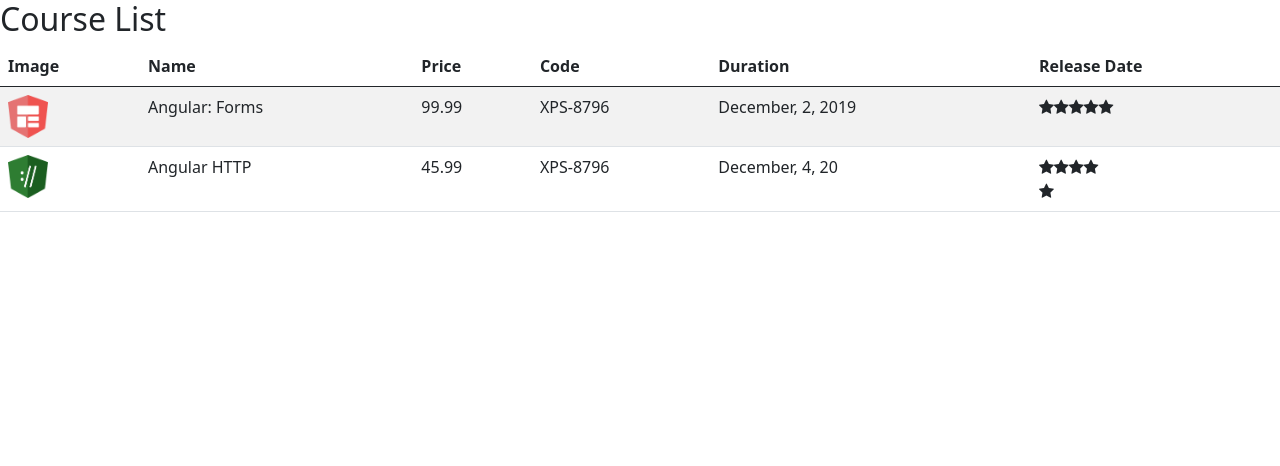
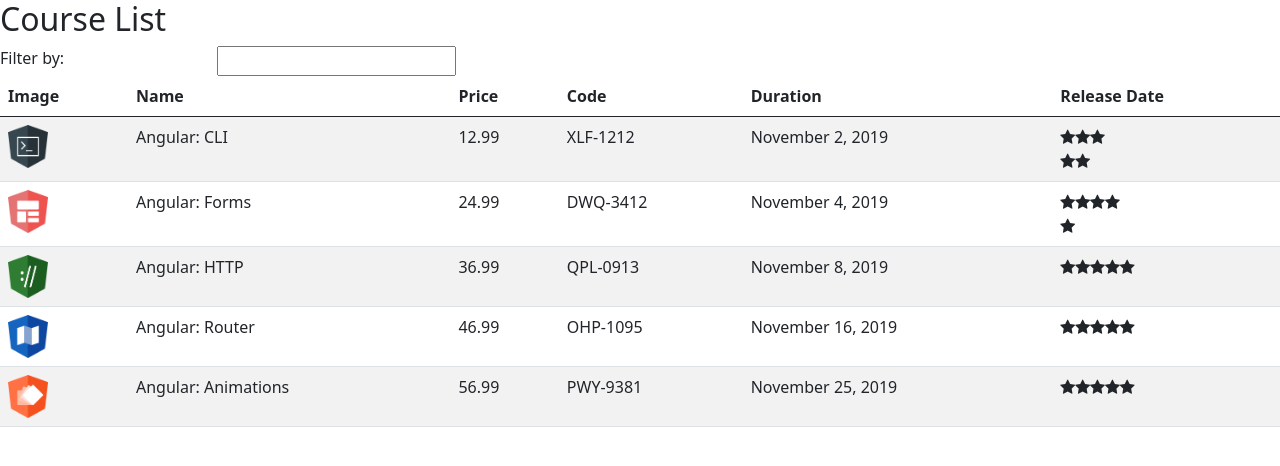
Before and after one commit to AllanPessin/course-manager, an Angular app: page / in a window 1280 px wide. Shown: the top 466 px of the page. Built offline with nearby package versions, Linux system fonts and the light colour scheme.

Commit message:
course service

```diff
--- a/src/app/courses/course-list.component.html
+++ b/src/app/courses/course-list.component.html
@@ -1,4 +1,11 @@
 <h2 cla>Course List</h2>
+
+<div class="form-group row">
+  <label class="col-sm-2 col-from-label">Filter by:</label>
+  <div class="col-lg-1">
+    <input [(ngModel)]="filter" type="frorm-control">
+  </div>
+</div>
 
 <table class='table table-striped'>
   <thead>
@@ -13,7 +20,7 @@
   </thead>
 
   <tbody>
-    <tr *ngFor="let course of courses" >
+    <tr *ngFor="let course of filteredCourses">
       <td><img [src]="course.imageUrl" alt="course-image" width="40"></td>
       <td>{{course.name}}</td>
       <td>{{course.price}}</td>
--- a/src/app/courses/course-list.component.ts
+++ b/src/app/courses/course-list.component.ts
@@ -1,35 +1,31 @@
 import { Component, OnInit } from "@angular/core";
 import { Course } from "./course";
+import { CourseService } from "./course.service";
 
 @Component({
   selector: 'app-course-list',
   templateUrl: './course-list.component.html'
 })
 export class CourseListComponent implements OnInit {
-  courses: Course[] = []
+  _courses: Course[] = []
+  filteredCourses: Course[] = []
+  _filterBy: string
+
+  constructor(private courseService: CourseService) { }
 
   ngOnInit(): void {
-    this.courses = [
-      {
-        id: 1,
-        name: 'Angular: Forms',
-        imageUrl: '/assets/images/forms.png',
-        price: 99.99,
-        code: 'XPS-8796',
-        duration: 120,
-        rating: 5,
-        releaseDate: 'December, 2, 2019'
-      },
-      {
-        id: 2,
-        name: 'Angular HTTP',
-        imageUrl: '/assets/images/http.png',
-        price: 45.99,
-        code: 'XPS-8796',
-        duration: 80,
-        rating: 3.50,
-        releaseDate: 'December, 4, 20'
-      },
-    ]
+    this._courses = this.courseService.retriveAll()
+    this.filteredCourses = this._courses
+  }
+
+  set filter(value: string) {
+    this._filterBy = value
+    this.filteredCourses = this._courses.filter((course: Course) =>
+      course.name.toLocaleLowerCase()
+        .indexOf(this._filterBy.toLocaleLowerCase()) > 1)
+  }
+
+  get filter() {
+    return this._filterBy
   }
 }
--- /dev/null
+++ b/src/app/courses/course.service.ts
@@ -0,0 +1,71 @@
+import { Injectable } from "@angular/core";
+import { Course } from "./course";
+
+@Injectable(
+  {
+    providedIn: 'root'
+  }
+)
+export class CourseService {
+  retriveAll(): Course[] {
+    return COURSES
+  }
+}
+
+var COURSES: Course[] = [
+  {
+    id: 1,
+    name: 'Angular: CLI',
+    releaseDate: 'November 2, 2019',
+    description: 'Neste curso, os alunos irão obter um grande conhecimento nos principais recursos do CLI.',
+    duration: 120,
+    code: 'XLF-1212',
+    rating: 3,
+    price: 12.99,
+    imageUrl: '/assets/images/cli.png',
+  },
+  {
+    id: 2,
+    name: 'Angular: Forms',
+    releaseDate: 'November 4, 2019',
+    description: 'Neste curso, os alunos irão obter um conhecimento aprofundado sobre os recursos disponíveis no módulo de Forms.',
+    duration: 80,
+    code: 'DWQ-3412',
+    rating: 3.5,
+    price: 24.99,
+    imageUrl: '/assets/images/forms.png',
+  },
+  {
+    id: 3,
+    name: 'Angular: HTTP',
+    releaseDate: 'November 8, 2019',
+    description: 'Neste curso, os alunos irão obter um conhecimento aprofundado sobre os recursos disponíveis no módulo de HTTP.',
+    duration: 80,
+    code: 'QPL-0913',
+    rating: 4.0,
+    price: 36.99,
+    imageUrl: '/assets/images/http.png',
+  },
+  {
+    id: 4,
+    name: 'Angular: Router',
+    releaseDate: 'November 16, 2019',
+    description: 'Neste curso, os alunos irão obter um conhecimento aprofundado sobre os recursos disponíveis no módulo de Router.',
+    duration: 80,
+    code: 'OHP-1095',
+    rating: 4.5,
+    price: 46.99,
+    imageUrl: '/assets/images/router.png',
+  },
+  {
+    id: 5,
+    name: 'Angular: Animations',
+    releaseDate: 'November 25, 2019',
+    description: 'Neste curso, os alunos irão obter um conhecimento aprofundado sobre os recursos disponíveis sobre Animation.',
+    duration: 80,
+    code: 'PWY-9381',
+    rating: 5,
+    price: 56.99,
+    imageUrl: '/assets/images/animations.png',
+  }
+];
--- a/src/app/courses/course.ts
+++ b/src/app/courses/course.ts
@@ -3,6 +3,7 @@
   name: string
   imageUrl: string
   price: number
+  description: string
   code: string
   duration: number
   rating: number
```
